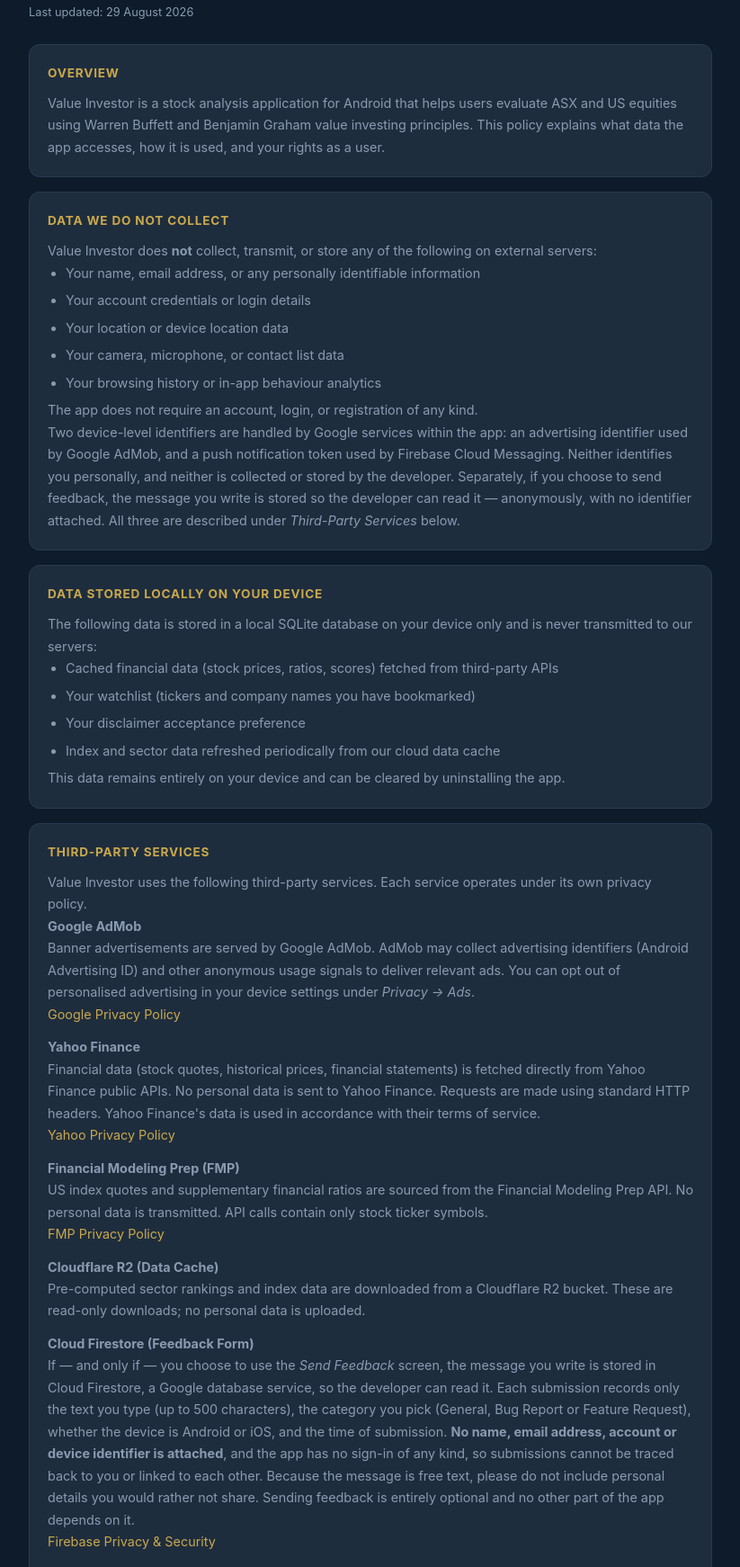
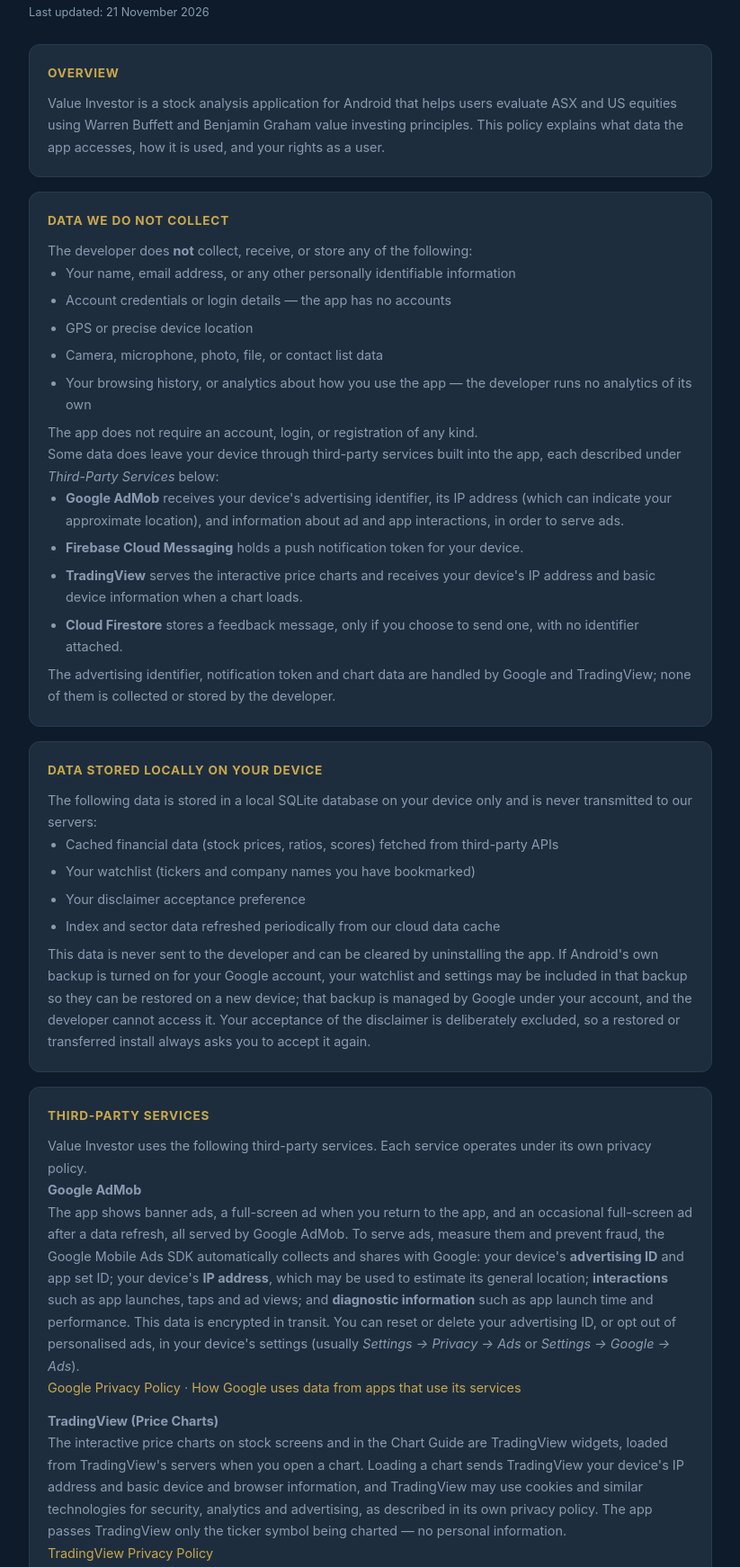
Before and after one commit to AndrewHayes-Dev/value-investor-privacy, a plain HTML site: page index.html in a window 1280 px wide. Shown: the part 154-1896 px from the top of the page at 90% size, without its empty margins (228-1051 px from the left). Drawn offline with Linux system fonts and the light colour scheme.

Commit message:
Disclose full AdMob data, TradingView charts and library permissions
AdMob's SDK collects IP address, interactions and diagnostics as well as the
advertising ID, per Google's Play data disclosure. The TradingView chart
widget was not disclosed at all. The permissions list claimed no others were
requested, but Google libraries add six. Also: Yahoo and FMP are fetched by the
pipeline, not the device; Android backup of the watchlist; target age 18+ to
match Play Console; Australian section no longer says nothing is collected.

Co-Authored-By: Claude Opus 5.5 <noreply@anthropic.com>

```diff
--- a/index.html
+++ b/index.html
@@ -85,7 +85,7 @@
   </header>
 
   <div class="container">
-    <p class="last-updated">Last updated: 29 August 2026</p>
+    <p class="last-updated">Last updated: 21 November 2026</p>
 
     <section>
       <h2>Overview</h2>
@@ -98,22 +98,32 @@
 
     <section>
       <h2>Data We Do Not Collect</h2>
-      <p>Value Investor does <strong>not</strong> collect, transmit, or store any of the following on external servers:</p>
+      <p>The developer does <strong>not</strong> collect, receive, or store any of the following:</p>
       <ul>
-        <li>Your name, email address, or any personally identifiable information</li>
-        <li>Your account credentials or login details</li>
-        <li>Your location or device location data</li>
-        <li>Your camera, microphone, or contact list data</li>
-        <li>Your browsing history or in-app behaviour analytics</li>
+        <li>Your name, email address, or any other personally identifiable information</li>
+        <li>Account credentials or login details — the app has no accounts</li>
+        <li>GPS or precise device location</li>
+        <li>Camera, microphone, photo, file, or contact list data</li>
+        <li>Your browsing history, or analytics about how you use the app — the developer runs no analytics of its own</li>
       </ul>
       <p>The app does not require an account, login, or registration of any kind.</p>
       <p>
-        Two device-level identifiers are handled by Google services within the app: an advertising
-        identifier used by Google AdMob, and a push notification token used by Firebase Cloud Messaging.
-        Neither identifies you personally, and neither is collected or stored by the developer.
-        Separately, if you choose to send feedback, the message you write is stored so the developer can
-        read it — anonymously, with no identifier attached. All three are described under
-        <em>Third-Party Services</em> below.
+        Some data does leave your device through third-party services built into the app, each described
+        under <em>Third-Party Services</em> below:
+      </p>
+      <ul>
+        <li><strong>Google AdMob</strong> receives your device's advertising identifier, its IP address
+          (which can indicate your approximate location), and information about ad and app interactions,
+          in order to serve ads.</li>
+        <li><strong>Firebase Cloud Messaging</strong> holds a push notification token for your device.</li>
+        <li><strong>TradingView</strong> serves the interactive price charts and receives your device's
+          IP address and basic device information when a chart loads.</li>
+        <li><strong>Cloud Firestore</strong> stores a feedback message, only if you choose to send one,
+          with no identifier attached.</li>
+      </ul>
+      <p>
+        The advertising identifier, notification token and chart data are handled by Google and TradingView;
+        none of them is collected or stored by the developer.
       </p>
     </section>
 
@@ -126,7 +136,13 @@
         <li>Your disclaimer acceptance preference</li>
         <li>Index and sector data refreshed periodically from our cloud data cache</li>
       </ul>
-      <p>This data remains entirely on your device and can be cleared by uninstalling the app.</p>
+      <p>
+        This data is never sent to the developer and can be cleared by uninstalling the app. If Android's
+        own backup is turned on for your Google account, your watchlist and settings may be included in that
+        backup so they can be restored on a new device; that backup is managed by Google under your account,
+        and the developer cannot access it. Your acceptance of the disclaimer is deliberately excluded, so a
+        restored or transferred install always asks you to accept it again.
+      </p>
     </section>
 
     <section>
@@ -134,21 +150,38 @@
       <p>Value Investor uses the following third-party services. Each service operates under its own privacy policy.</p>
 
       <p><strong>Google AdMob</strong><br/>
-      Banner advertisements are served by Google AdMob. AdMob may collect advertising identifiers
-      (Android Advertising ID) and other anonymous usage signals to deliver relevant ads.
-      You can opt out of personalised advertising in your device settings under
-      <em>Privacy → Ads</em>.
-      <br/><a href="https://policies.google.com/privacy" target="_blank" rel="noopener">Google Privacy Policy</a></p>
+      The app shows banner ads, a full-screen ad when you return to the app, and an occasional full-screen
+      ad after a data refresh, all served by Google AdMob. To serve ads, measure them and prevent fraud,
+      the Google Mobile Ads SDK automatically collects and shares with Google:
+      your device's <strong>advertising ID</strong> and app set ID; your device's <strong>IP address</strong>,
+      which may be used to estimate its general location; <strong>interactions</strong> such as app launches,
+      taps and ad views; and <strong>diagnostic information</strong> such as app launch time and
+      performance. This data is encrypted in transit. You can reset or delete your advertising ID, or opt
+      out of personalised ads, in your device's settings (usually <em>Settings → Privacy → Ads</em> or
+      <em>Settings → Google → Ads</em>).
+      <br/><a href="https://policies.google.com/privacy" target="_blank" rel="noopener">Google Privacy Policy</a>
+      · <a href="https://policies.google.com/technologies/partner-sites" target="_blank" rel="noopener">How Google uses data from apps that use its services</a></p>
 
-      <p style="margin-top:12px;"><strong>Yahoo Finance</strong><br/>
-      Financial data (stock quotes, historical prices, financial statements) is fetched directly
-      from Yahoo Finance public APIs. No personal data is sent to Yahoo Finance. Requests are made
-      using standard HTTP headers. Yahoo Finance's data is used in accordance with their terms of service.
-      <br/><a href="https://legal.yahoo.com/us/en/yahoo/privacy/index.html" target="_blank" rel="noopener">Yahoo Privacy Policy</a></p>
+      <p style="margin-top:12px;"><strong>TradingView (Price Charts)</strong><br/>
+      The interactive price charts on stock screens and in the Chart Guide are TradingView widgets,
+      loaded from TradingView's servers when you open a chart. Loading a chart sends TradingView your
+      device's IP address and basic device and browser information, and TradingView may use cookies and
+      similar technologies for security, analytics and advertising, as described in its own privacy
+      policy. The app passes TradingView only the ticker symbol being charted — no personal information.
+      <br/><a href="https://www.tradingview.com/privacy-policy/" target="_blank" rel="noopener">TradingView Privacy Policy</a></p>
+
+      <p style="margin-top:12px;"><strong>Yahoo Finance (via RapidAPI)</strong><br/>
+      Most financial data (stock quotes, historical prices, financial statements) comes from a Yahoo
+      Finance dataset hosted on RapidAPI. It is fetched by the developer's weekly data pipeline, not by
+      the app on your device, and reaches the app through the data cache described below. Your device
+      never contacts RapidAPI or Yahoo Finance, so no data about you is sent to either.
+      <br/><a href="https://rapidapi.com/privacy" target="_blank" rel="noopener">RapidAPI Privacy Policy</a>
+      · <a href="https://legal.yahoo.com/us/en/yahoo/privacy/index.html" target="_blank" rel="noopener">Yahoo Privacy Policy</a></p>
 
       <p style="margin-top:12px;"><strong>Financial Modeling Prep (FMP)</strong><br/>
-      US index quotes and supplementary financial ratios are sourced from the Financial Modeling Prep API.
-      No personal data is transmitted. API calls contain only stock ticker symbols.
+      Supplementary financial data is sourced from the Financial Modeling Prep API by the developer's
+      weekly data pipeline. As with Yahoo Finance, your device never contacts FMP, and the pipeline's
+      requests contain only stock ticker symbols.
       <br/><a href="https://financialmodelingprep.com/privacy-policy" target="_blank" rel="noopener">FMP Privacy Policy</a></p>
 
       <p style="margin-top:12px;"><strong>Cloudflare R2 (Data Cache)</strong><br/>
@@ -186,15 +219,24 @@
         <li><strong>com.google.android.gms.permission.AD_ID</strong> — Allows Google AdMob to access the Android Advertising ID in order to serve ads. You can reset or delete this identifier at any time in your device settings.</li>
         <li><strong>POST_NOTIFICATIONS</strong> — Allows the app to show notifications when refreshed market data is available. You are asked for this permission, and may decline it without affecting any other feature.</li>
       </ul>
-      <p>No other permissions are requested. The app does not access your camera, microphone, contacts, location, storage, or phone state.</p>
+      <p>
+        The Google libraries built into the app also add the following permissions automatically. None of
+        them is shown to you as a prompt, and none gives access to personal content:
+      </p>
+      <ul>
+        <li><strong>ACCESS_ADSERVICES_AD_ID, ACCESS_ADSERVICES_ATTRIBUTION, ACCESS_ADSERVICES_TOPICS</strong> — Added by Google AdMob for Android's Privacy Sandbox advertising features, which you can control in your device's privacy settings.</li>
+        <li><strong>com.google.android.c2dm.permission.RECEIVE</strong> — Lets Firebase Cloud Messaging deliver notifications.</li>
+        <li><strong>WAKE_LOCK, FOREGROUND_SERVICE, VIBRATE</strong> — Let Android's background-work and notification libraries finish short tasks and vibrate for a notification.</li>
+      </ul>
+      <p>The app does not access your camera, microphone, contacts, location, photos, files, or phone state.</p>
     </section>
 
     <section>
       <h2>Children's Privacy</h2>
       <p>
-        Value Investor is not directed at children under the age of 13. We do not knowingly collect any
-        personal information from children. The app is intended for users aged 13 and over.
-        Google AdMob ads served within the app are not configured for child-directed treatment.
+        Value Investor is intended for adults aged 18 and over and is not directed at children. We do not
+        knowingly collect any personal information from children. Google AdMob ads served within the app
+        are not configured for child-directed treatment.
       </p>
     </section>
 
@@ -205,9 +247,9 @@
         developer-controlled store is a feedback message you choose to submit, which is held in Cloud
         Firestore and carries no identifying information. There is no database of user profiles, contact
         details or credentials to be breached. All locally cached financial data on your device is
-        protected by Android's standard application sandbox security model, and the advertising and push
-        notification identifiers described above are handled by Google under its own security and privacy
-        practices.
+        protected by Android's standard application sandbox security model. The advertising, notification
+        and chart data described above is handled by Google and TradingView under their own security and
+        privacy practices.
       </p>
     </section>
 
@@ -242,8 +284,10 @@
       <p>
         This application is developed in Australia. The developer is committed to complying with the
         <em>Privacy Act 1988</em> (Cth) and the Australian Privacy Principles (APPs) where applicable.
-        As no personal information is collected, most APP obligations do not apply; however, we are
-        committed to transparency about our data practices.
+        The developer does not collect personal information such as your name, contact details or account
+        data. Device identifiers, IP addresses and interaction data are collected by the third-party services
+        described above, under their own privacy policies, and the developer is committed to being
+        transparent about every one of them.
       </p>
     </section>
 
@@ -281,8 +325,8 @@
       Always verify data from official sources before acting.</p>
 
       <p style="margin-top:12px;"><strong>Data Accuracy</strong><br/>
-      Financial data is sourced from third-party providers including Yahoo Finance, Financial Modeling Prep,
-      and Cloudflare R2. While every effort is made to display accurate information, the developer makes no
+      Financial data is sourced from third-party providers including a RapidAPI-hosted Yahoo Finance dataset
+      and Financial Modeling Prep, and is distributed to the app through a Cloudflare R2 data cache. While every effort is made to display accurate information, the developer makes no
       representations or warranties regarding the accuracy, completeness, timeliness, or reliability of any
       data shown. Data may contain errors or omissions.</p>
 
```
